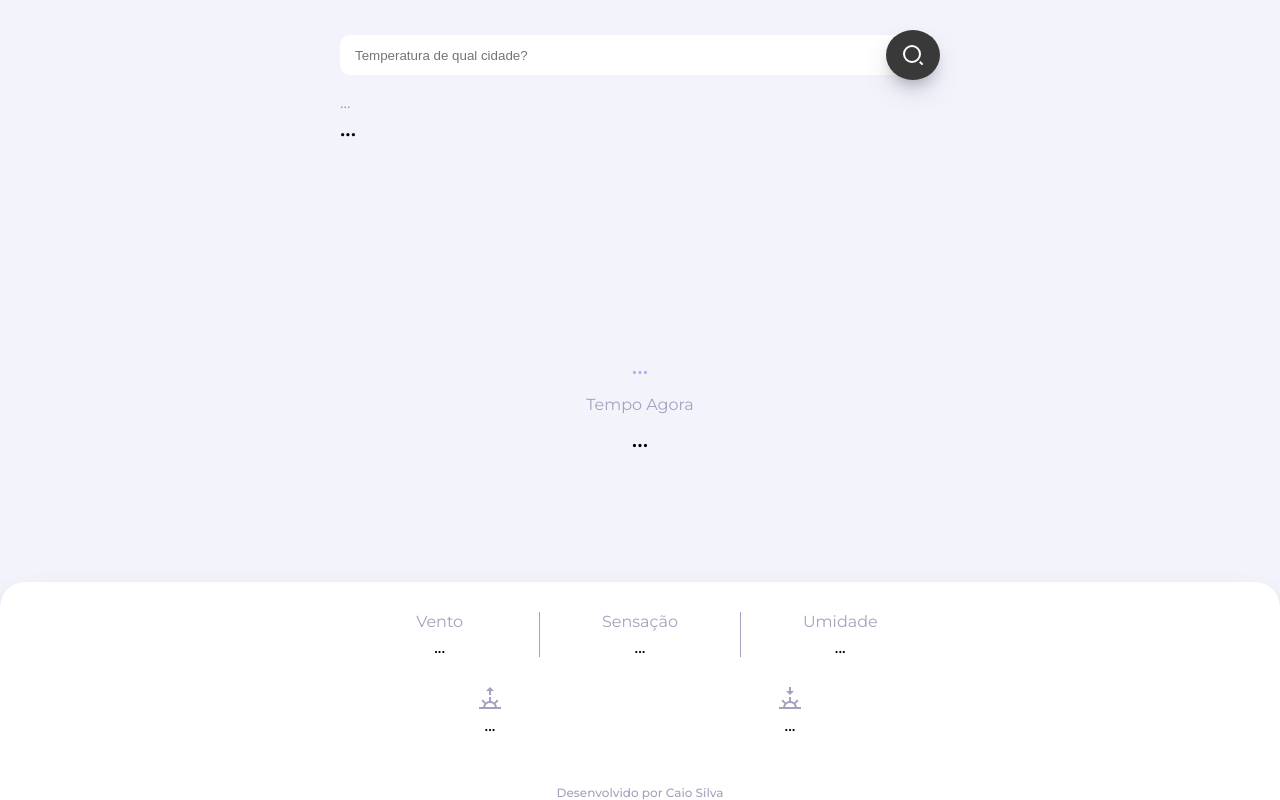
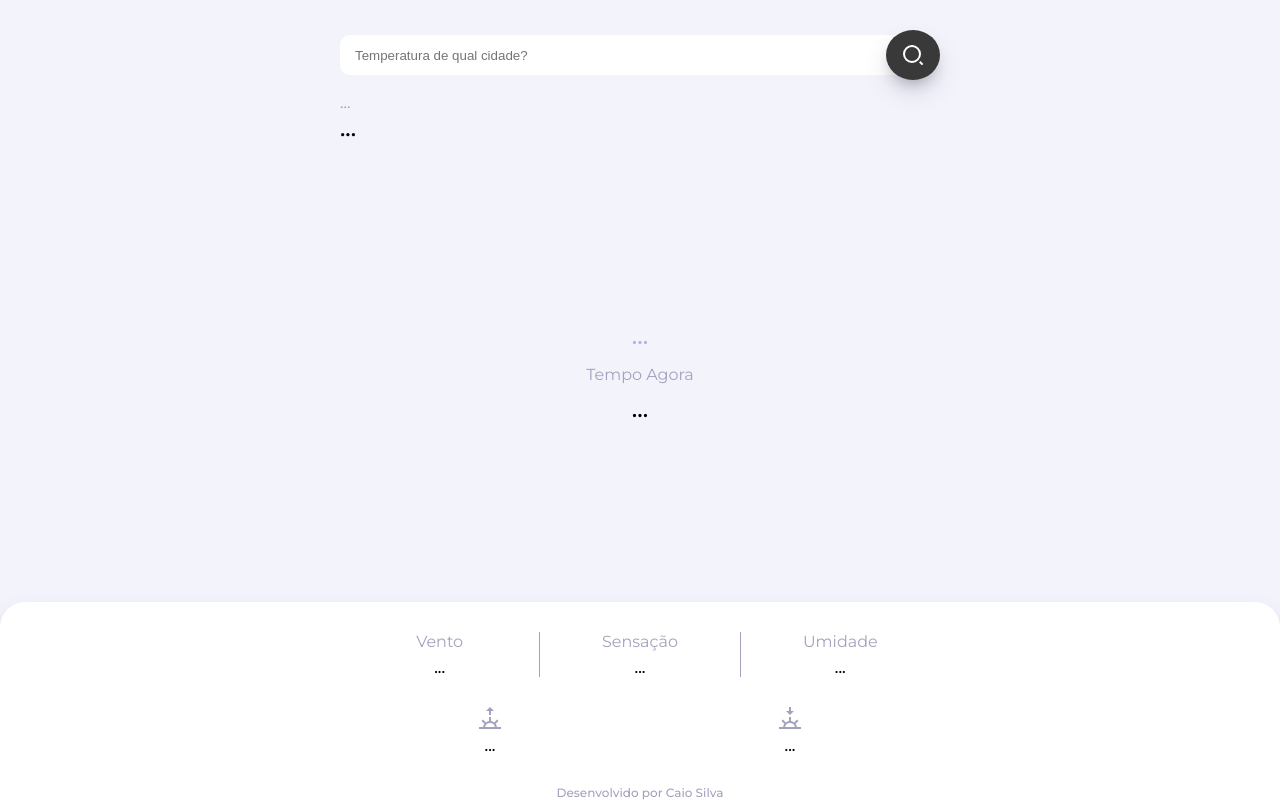
Before and after one commit to CaioSilvaDev/snapclima, a plain HTML site: page index.html in a window 1280 px wide. Drawn offline with Linux system fonts and the light colour scheme.

Commit message:
visuals update

```diff
--- a/style.css
+++ b/style.css
@@ -80,7 +80,8 @@ body {
     display: flex;
     flex-direction: column;
     align-items: center;
-    margin-top: 30px;
+    margin-bottom: 15px;
+
 
 
 }
@@ -165,7 +166,7 @@ body {
     color: #a2a2be;
     font-size: 12px;
     font-weight: 500;
-    margin-top: 50px;
+
     width: 100%;
     display: flex;
     flex-direction: column;
```
